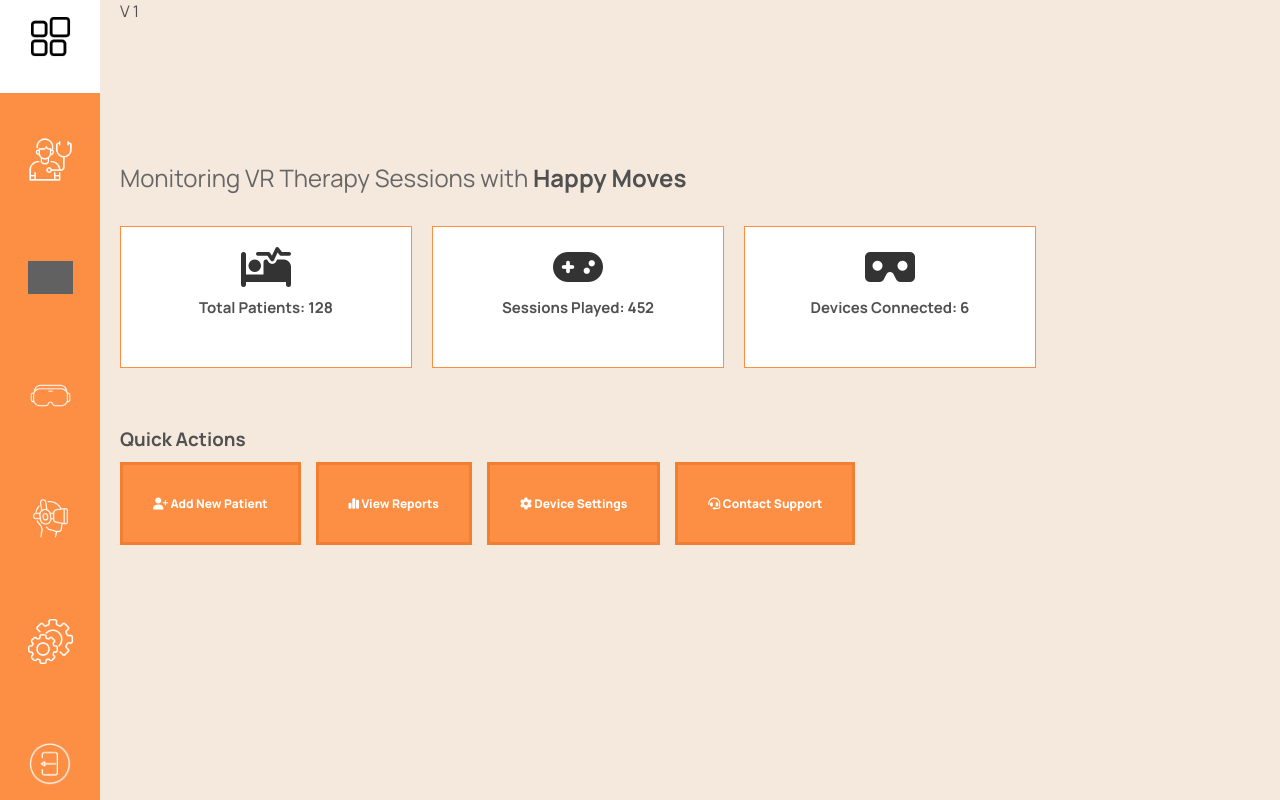
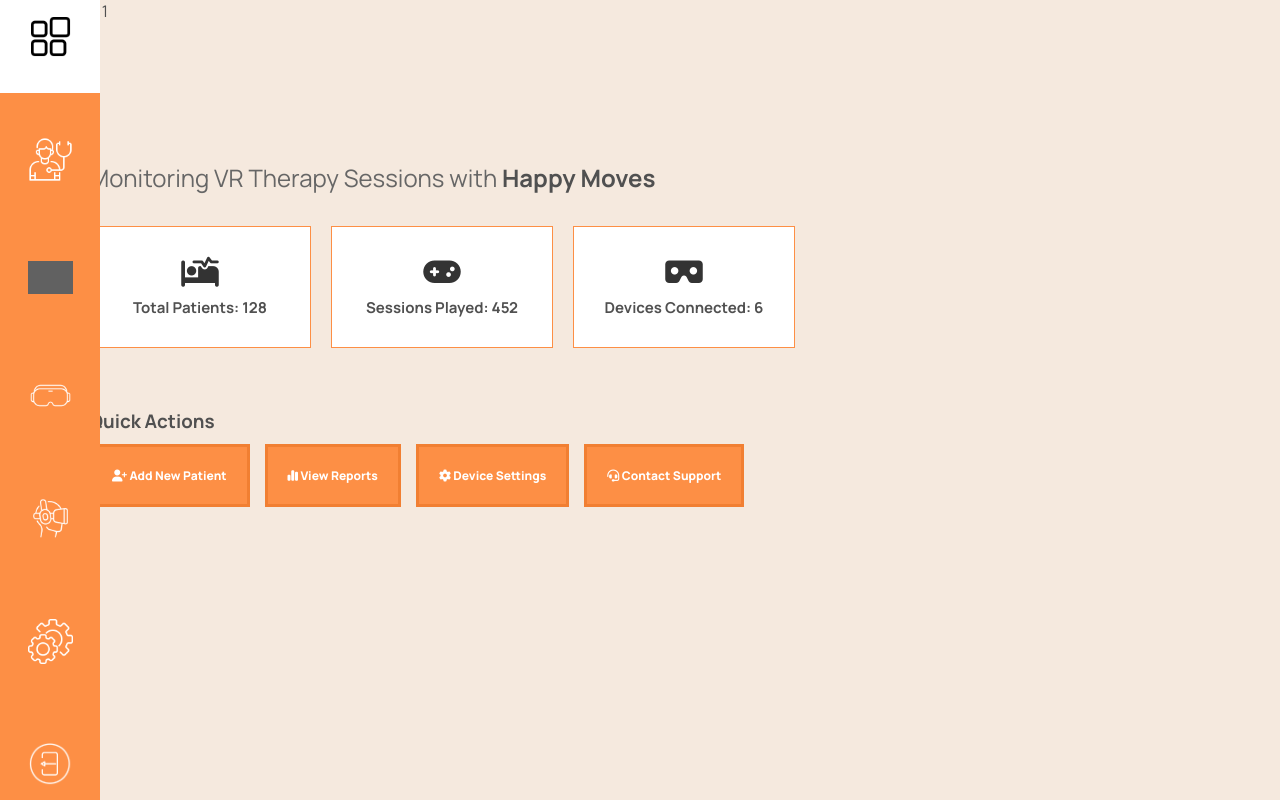
Before and after one commit to mhdhssn967/XRPhysio, a React (Vite) app: page / in a window 1280 px wide. Built offline with nearby package versions, Linux system fonts and the light colour scheme; no server answers; the database is empty; sample sign-in values are in the browser's storage; grey boxes are pictures that could not be loaded; a web font is replaced by a local one.

Commit message:
design fix

```diff
--- a/src/pages/Homepage.css
+++ b/src/pages/Homepage.css
@@ -14,5 +14,7 @@
     /* overflow-x: hidden; */
   }
   .content{
-    margin-left: 120px;
+    padding-left: 25px;
+    max-width: 100vw;
+    overflow-x: hidden;
   }
--- a/src/pages/Landing.css
+++ b/src/pages/Landing.css
@@ -37,7 +37,7 @@
 
   .stat-card {
     background-color: rgb(255, 255, 255);
-    width: 250px;
+    width: 200px;
     height: 100px;
     color: #222;
     font-weight: 500;
@@ -47,11 +47,12 @@
     display: flex;
     flex-direction: column;
     align-items: center;
-    padding: 20px;
+    justify-content: center;
+    padding: 10px;
     gap: 10px;
   }
   .stat-card i{
-    font-size: 40px;
+    font-size: 30px;
     color: #333;
   }
   .stat-card h4{
@@ -87,7 +88,7 @@
   color: white;
   font-weight: 800;
   font-size: 12px;
-  padding: 30px;
+  padding: 20px;
   border: none;
   border: solid var(--secondary-color);
   transition: 0.1s ease-in;
```
